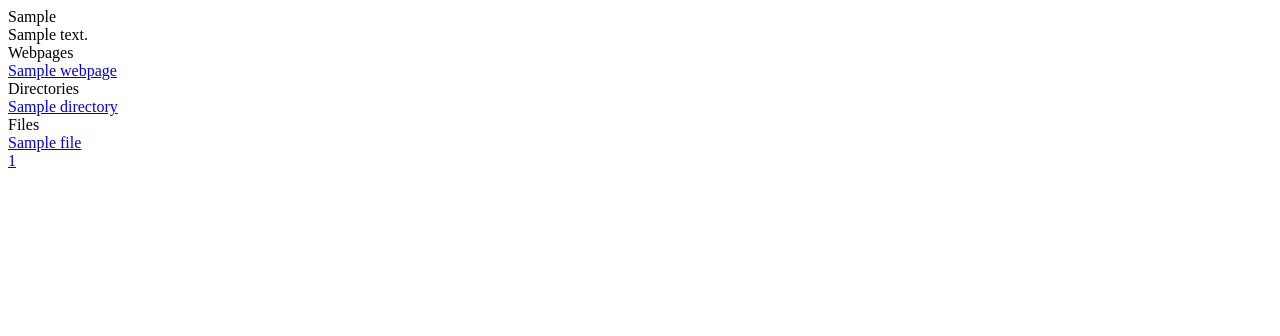
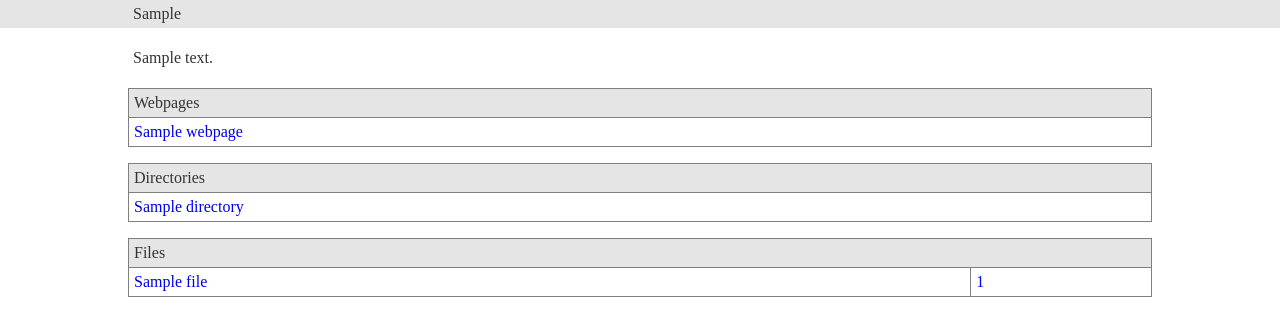
Before and after one commit to villermen/web-file-browser, a PHP site: template views/listing.html.twig in a window 1280 px wide. Shown: the top 336 px of the page. Run offline with PHP 8.4, Linux system fonts and the light colour scheme; the template is opened without the code that fills it: most values are stand-ins (such as "Sample title", 1, 10 or a date in 2020); some libraries are stand-ins or nearby versions.

Commit message:
Some very basic styling and structural HTML changes

```diff
--- a/public/style/default.css
+++ b/public/style/default.css
@@ -1 +1,62 @@
-/* To be continued... */
+/* #333333
+ * #404040
+ * #7f7f7f
+ * #cccccc
+ * #e5e5e5
+ */
+* {
+    box-sizing: border-box;
+}
+html, body {
+    background-color: white;
+    color: #333333;
+    padding: 0;
+    margin: 0;
+}
+.current-directory-container {
+    background-color: #e5e5e5;
+    margin-bottom: 1em;
+}
+.current-directory {
+    margin: 0 auto 0 auto;
+    padding: 5px;
+    width: 80%;
+}
+.description {
+    width: 80%;
+    margin: 1em auto 1em auto;
+    padding: 5px;
+}
+.list-container {
+    width: 80%;
+    margin: 0 auto 1em auto;
+}
+.list {
+    display: table;
+    border: 1px solid #7f7f7f;
+    width: 100%;
+}
+.list-item {
+    display: table-row;
+    text-decoration: none;
+    border: 1px solid #7f7f7f;
+}
+.list-header {
+    background-color: #e5e5e5;
+    padding: 5px;
+    width: 100%;
+    border: solid #7f7f7f;
+    border-width: 1px 1px 0 1px;
+}
+.list-item > * {
+    display: table-cell;
+    border: solid #7f7f7f;
+    border-width: 0 1px 1px 0;
+    padding: 5px;
+}
+.list-item > *:last-child {
+    border-right-width: 0;
+}
+.list-item:last-child > * {
+    border-bottom-width: 0;
+}
--- a/views/listing.html.twig
+++ b/views/listing.html.twig
@@ -7,14 +7,20 @@
     </head>
 
     <body>
-        <div class="current-directory">{{ currentDirectory }}</div>
+        {# TODO: Anchorize #}
+        <div class="current-directory-container">
+            <div class="current-directory">{{ currentDirectory }}</div>
+        </div>
 
-        <div class="description">{{ settings.description }}</div>
+        <div class="description-container">
+            <div class="description">{{ settings.description }}</div>
+        </div>
 
-        <div class="listing-container">
+        <div class="list-container list-container-webpages">
             {% if webpages %}
-                <div class="listing listing-webpages">
-                    <div class="list-header list-header-webpages">Webpages</div>
+                <div class="list-header list-header-webpages">Webpages</div>
+
+                <div class="list list-webpages">
                     {% for webpage in webpages %}
                         <a class="list-item list-item-webpage" href="{{ webpage.url }}">
                             <div class="list-item--name list-item-webpage--name">{{ webpage.name }}</div>
@@ -22,10 +28,13 @@
                     {% endfor %}
                 </div>
             {% endif %}
+        </div>
 
+        <div class="list-container list-container-directories">
             {% if directories %}
-                <div class="listing listing-directories">
-                    <div class="list-header list-header-directories">Directories</div>
+                <div class="list-header list-header-directories">Directories</div>
+
+                <div class="list list-directories">
                     {% for directory in directories %}
                         <a class="list-item list-item-directory" href="{{ directory.url }}">
                             <div class="list-item--name list-item-directory--name">{{ directory.name }}</div>
@@ -33,10 +42,13 @@
                     {% endfor %}
                 </div>
             {% endif %}
+        </div>
 
+        <div class="list-container list-container-files">
             {% if files %}
-                <div class="listing listing-files">
-                    <div class="list-header list-header-files">Files</div>
+                <div class="list-header list-header-files">Files</div>
+
+                <div class="list list-files">
                     {% for file in files %}
                         <a class="list-item list-file-webpage" href="{{ file.url }}">
                             <div class="list-item--name list-item-file--name">{{ file.name }}</div>
```
